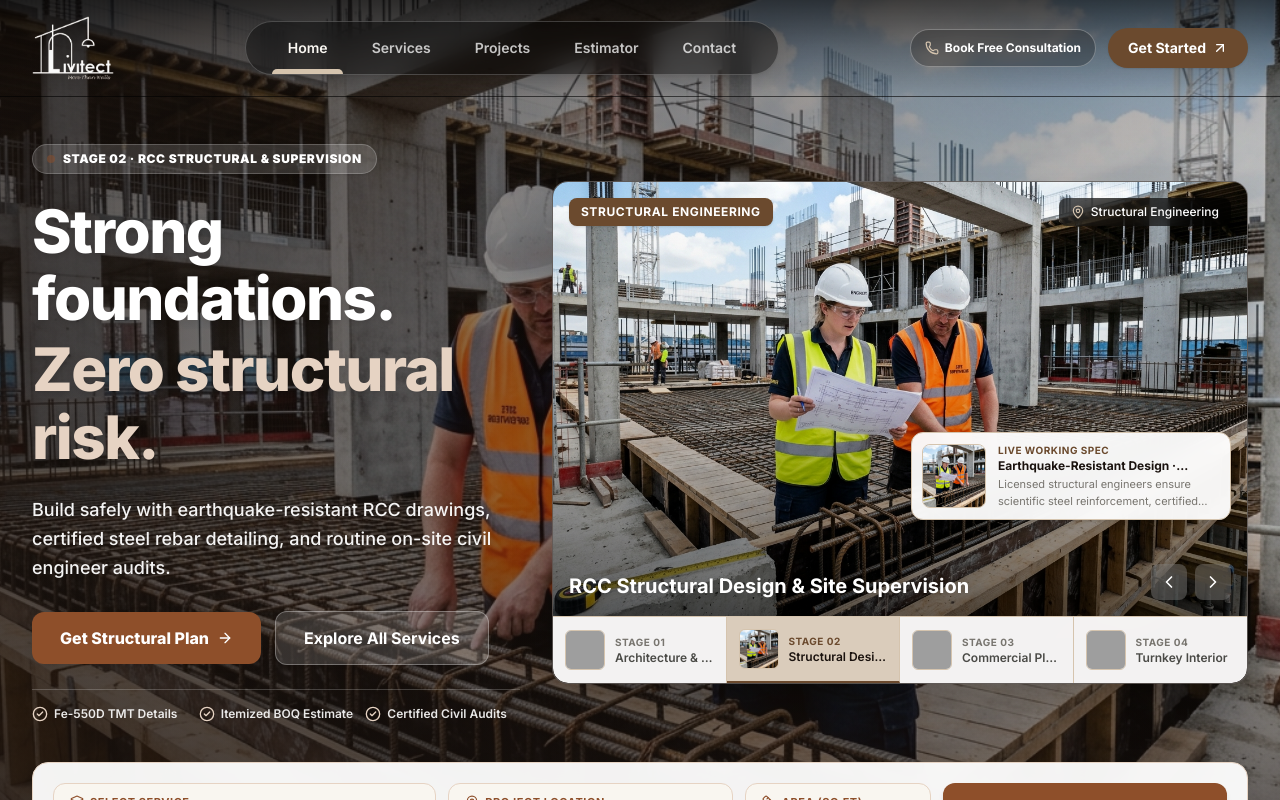
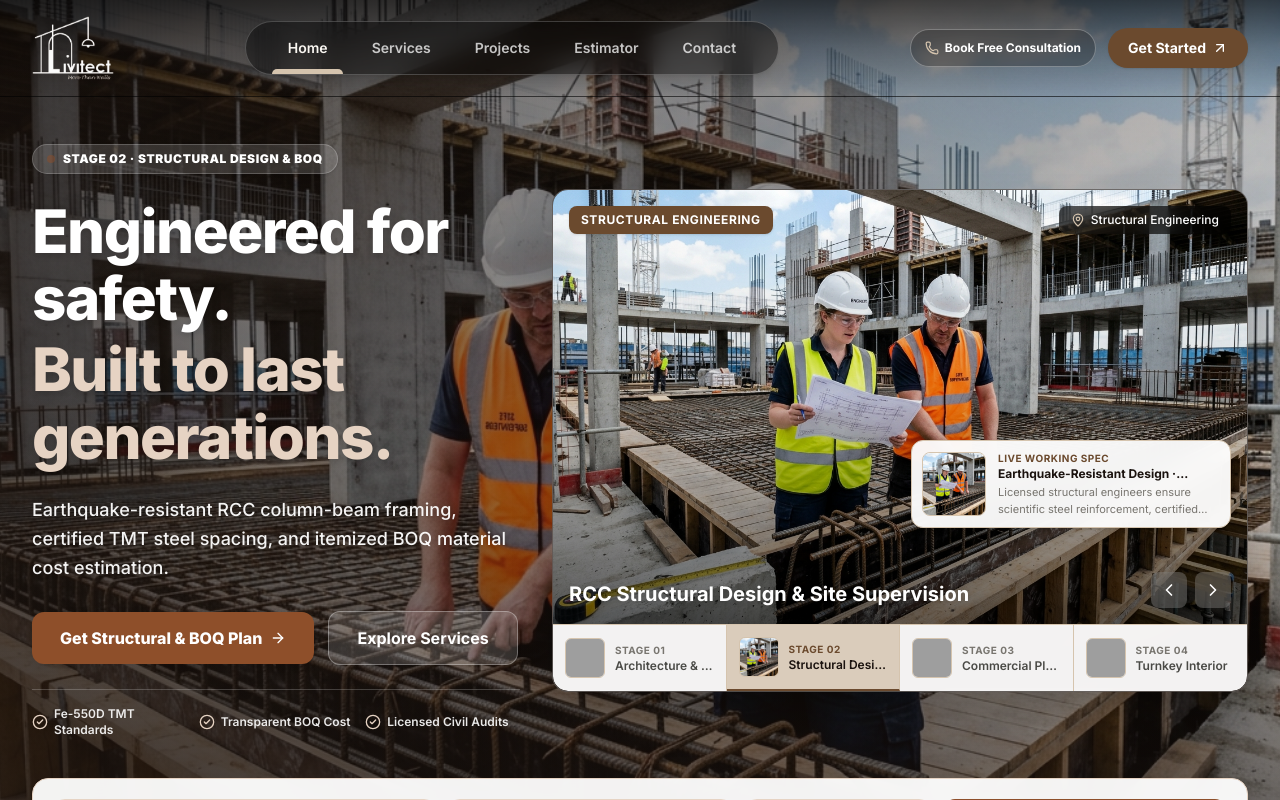
Before and after one commit to rohitpatel0011/Livitech_Design, a Next.js app: page / in a window 1280 px wide. Shown: the top 800 px of the page. Built offline with nearby package versions, Linux system fonts and the light colour scheme; grey boxes are pictures that could not be loaded.

Commit message:
feat: synchronize left hero copy with right carousel stages with zero layout shift

```diff
--- a/src/app/globals.css
+++ b/src/app/globals.css
@@ -72,7 +72,7 @@ body {
 @keyframes heroFadeIn {
   from {
     opacity: 0;
-    transform: translateY(8px);
+    transform: translateY(6px);
   }
   to {
     opacity: 1;
@@ -81,5 +81,5 @@ body {
 }
 
 .animate-hero-fade {
-  animation: heroFadeIn 0.45s cubic-bezier(0.16, 1, 0.3, 1) forwards;
+  animation: heroFadeIn 0.35s cubic-bezier(0.16, 1, 0.3, 1) forwards;
 }
--- a/src/components/home/HeroSection.tsx
+++ b/src/components/home/HeroSection.tsx
@@ -26,49 +26,49 @@ interface HeroStageContent {
   description: string;
   primaryCtaText: string;
   primaryCtaHref: string;
-  trustPills: string[];
+  trustPills: [string, string, string];
 }
 
-const HERO_STAGE_DETAILS: HeroStageContent[] = [
+const HERO_STAGE_CONTENT: HeroStageContent[] = [
   {
     badge: "STAGE 01 · ARCHITECTURE & 3D DESIGN",
     headingLine1: "Plan your dream home.",
     headingLine2: "See it in 3D first.",
     description:
-      "Get Vastu-compliant 2D floor plans, realistic 3D front elevations, and complete CAD blueprints before starting construction on your plot.",
-    primaryCtaText: "Start 2D/3D Design",
+      "Vastu-compliant 2D floor plans and photorealistic 3D front elevations before laying a single brick on your plot.",
+    primaryCtaText: "Book 2D/3D Design",
     primaryCtaHref: "#cost-estimator",
     trustPills: ["2D Vastu Floor Plans", "3D Front Elevations", "Patna & Bihar Sites"],
   },
   {
-    badge: "STAGE 02 · RCC STRUCTURAL & SUPERVISION",
-    headingLine1: "Strong foundations.",
-    headingLine2: "Zero structural risk.",
+    badge: "STAGE 02 · STRUCTURAL DESIGN & BOQ",
+    headingLine1: "Engineered for safety.",
+    headingLine2: "Built to last generations.",
     description:
-      "Build safely with earthquake-resistant RCC drawings, certified steel rebar detailing, and routine on-site civil engineer audits.",
-    primaryCtaText: "Get Structural Plan",
+      "Earthquake-resistant RCC column-beam framing, certified TMT steel spacing, and itemized BOQ material cost estimation.",
+    primaryCtaText: "Get Structural & BOQ Plan",
     primaryCtaHref: "#cost-estimator",
-    trustPills: ["Fe-550D TMT Details", "Itemized BOQ Estimate", "Certified Civil Audits"],
+    trustPills: ["Fe-550D TMT Standards", "Transparent BOQ Cost", "Licensed Civil Audits"],
   },
   {
     badge: "STAGE 03 · COMMERCIAL & INSTITUTIONAL",
-    headingLine1: "Modern commercial spaces.",
-    headingLine2: "Built for high returns.",
+    headingLine1: "Smart commercial spaces.",
+    headingLine2: "Engineered for high footfall.",
     description:
-      "High-ROI architectural layouts, modern glass facades, basement parking plans, and municipal bye-law compliance for complexes and showrooms.",
+      "Modern glass facades, municipal bye-law compliance, basement parking, and turnkey construction for complexes & showrooms.",
     primaryCtaText: "Plan Commercial Project",
     primaryCtaHref: "/services/commercial-construction",
-    trustPills: ["Municipal Bye-Law Compliant", "Basement Parking Norms", "Modern Glass Facades"],
+    trustPills: ["Municipal Map Approval", "Basement Parking Norms", "High-ROI Architecture"],
   },
   {
-    badge: "STAGE 04 · TURNKEY LUXURY INTERIOR",
+    badge: "STAGE 04 · TURNKEY INTERIOR DESIGN",
     headingLine1: "Step inside your rooms.",
     headingLine2: "Before they are built.",
     description:
-      "Experience 360° 3D interior walkthroughs, bespoke modular kitchens, custom wardrobes, and designer false ceiling plans tailored to your lifestyle.",
+      "Experience photorealistic 3D interior walkthroughs, premium modular kitchens, custom wardrobes, and ambient profile lighting.",
     primaryCtaText: "Explore Interior Packages",
     primaryCtaHref: "/services/interior-design",
-    trustPills: ["360° 3D Walkthrough", "Bespoke Modular Woodwork", "Turnkey Handover"],
+    trustPills: ["3D Virtual Walkthrough", "Bespoke Modular Wood", "Turnkey Key Handover"],
   },
 ];
 
@@ -88,7 +88,7 @@ export default function HeroSection() {
   }, []);
 
   const currentSlide = HERO_VISUAL_SLIDES[activeSlide];
-  const currentContent = HERO_STAGE_DETAILS[activeSlide];
+  const stageContent = HERO_STAGE_CONTENT[activeSlide] || HERO_STAGE_CONTENT[0];
 
   const handleBookingStart = (e: React.FormEvent) => {
     e.preventDefault();
@@ -136,48 +136,48 @@ export default function HeroSection() {
       <div className="relative z-20 max-w-7xl mx-auto px-4 sm:px-6 lg:px-8 w-full my-auto">
         {/* TOP SPLIT: Left Copy + Right Interactive Visual Carousel */}
         <div className="grid grid-cols-1 lg:grid-cols-12 gap-10 lg:gap-8 items-center">
-          {/* LEFT COLUMN (5 Cols): Dynamic Synchronized Stage Content */}
-          <div className="lg:col-span-5 min-h-[380px] flex flex-col justify-center">
+          {/* LEFT COLUMN (5 Cols): Dynamic Synchronized Stage Content (Zero Layout Shift) */}
+          <div className="lg:col-span-5 min-h-[420px] flex flex-col justify-center">
             <div key={activeSlide} className="animate-hero-fade space-y-6">
-              {/* Dynamic Top Badge / Eyebrow */}
+              {/* Dynamic Top Eyebrow Badge */}
               <div className="inline-flex items-center gap-2 px-3.5 py-1.5 rounded-full bg-white/15 backdrop-blur-md border border-white/20 text-white text-xs font-black uppercase tracking-wider shadow-sm">
                 <span className="w-2 h-2 rounded-full bg-[#8E4F2A] animate-pulse" />
-                <span>{currentContent.badge}</span>
+                <span>{stageContent.badge}</span>
               </div>
 
-              {/* Dynamic Main Heading */}
-              <h1 className="text-4xl sm:text-5xl lg:text-6xl font-extrabold text-white tracking-tight leading-[1.12] drop-shadow-md">
-                {currentContent.headingLine1}{" "}
+              {/* Dynamic Main Heading (Fixed min-height to prevent any shift) */}
+              <h1 className="text-4xl sm:text-5xl lg:text-6xl font-extrabold text-white tracking-tight leading-[1.12] drop-shadow-md min-h-[96px] sm:min-h-[116px] lg:min-h-[140px] flex flex-col justify-end">
+                <span>{stageContent.headingLine1}</span>
                 <span className="text-[#E6D3C3] block mt-1">
-                  {currentContent.headingLine2}
+                  {stageContent.headingLine2}
                 </span>
               </h1>
 
-              {/* Dynamic Short Description */}
+              {/* Dynamic Short Description (Calibrated min-height) */}
               <p className="text-base sm:text-lg text-white/95 leading-relaxed max-w-xl font-medium drop-shadow-sm min-h-[56px]">
-                {currentContent.description}
+                {stageContent.description}
               </p>
 
-              {/* Dynamic Primary Button & Static Secondary Button */}
+              {/* Action Buttons (Fixed layout & size) */}
               <div className="flex flex-wrap items-center gap-3.5 pt-1">
                 <Link
-                  href={currentContent.primaryCtaHref}
-                  className="inline-flex items-center justify-center gap-2 bg-[#8E4F2A] hover:bg-[#6D3B1E] text-white font-extrabold px-7 py-3.5 rounded-xl shadow-booking hover:shadow-booking-hover transition-all text-sm sm:text-base cursor-pointer"
+                  href={stageContent.primaryCtaHref}
+                  className="inline-flex items-center justify-center gap-2 bg-[#8E4F2A] hover:bg-[#6D3B1E] text-white font-extrabold px-7 py-3.5 rounded-xl shadow-booking hover:shadow-booking-hover transition-all text-sm sm:text-base cursor-pointer min-w-[210px]"
                 >
-                  <span>{currentContent.primaryCtaText}</span>
+                  <span>{stageContent.primaryCtaText}</span>
                   <ArrowRight className="w-4 h-4" />
                 </Link>
                 <Link
                   href="#services"
                   className="inline-flex items-center justify-center gap-2 bg-white/15 hover:bg-white/25 text-white font-bold px-7 py-3.5 rounded-xl border border-white/30 backdrop-blur-md transition-all text-sm sm:text-base cursor-pointer shadow-sm"
                 >
-                  <span>Explore All Services</span>
+                  <span>Explore Services</span>
                 </Link>
               </div>
 
-              {/* Dynamic Stage Trust Pills */}
+              {/* Dynamic Trust / Specification Pills */}
               <div className="pt-4 border-t border-white/20 grid grid-cols-2 sm:grid-cols-3 gap-3 text-xs font-semibold text-white/90">
-                {currentContent.trustPills.map((pill) => (
+                {stageContent.trustPills.map((pill) => (
                   <div key={pill} className="flex items-center gap-1.5">
                     <CheckCircle2 className="w-4 h-4 text-[#E6D3C3] shrink-0" />
                     <span>{pill}</span>
```
